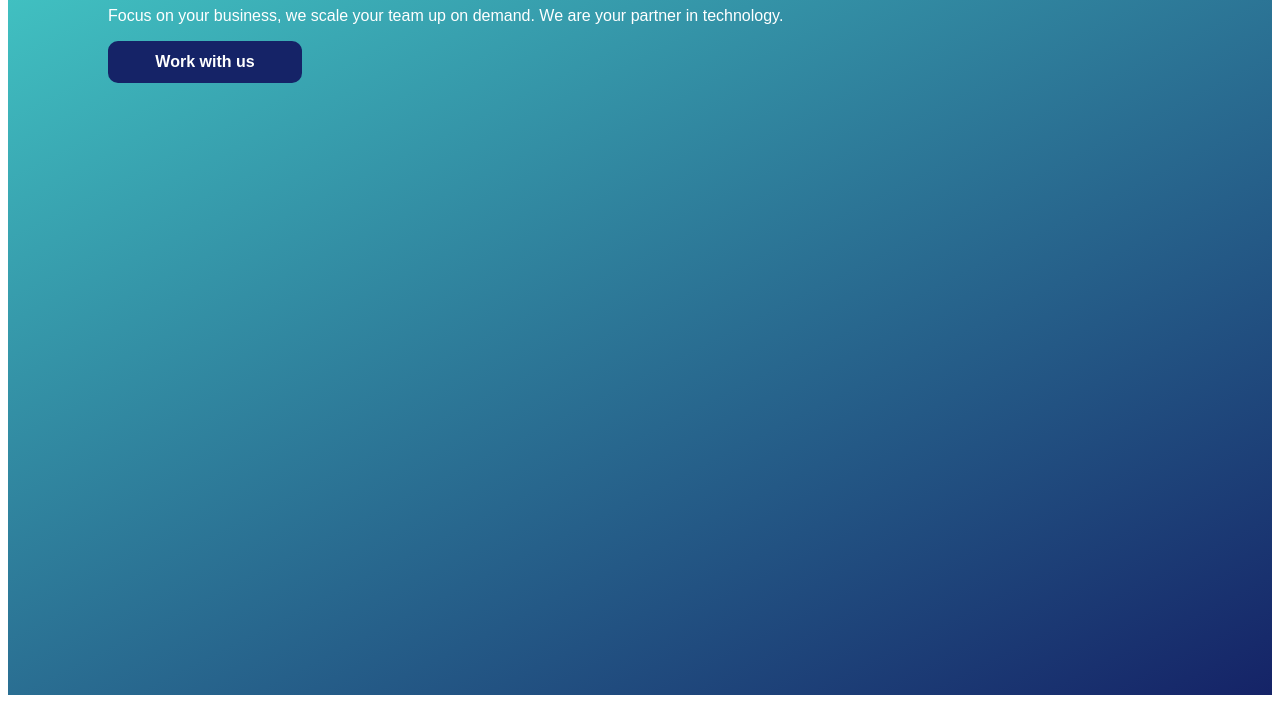
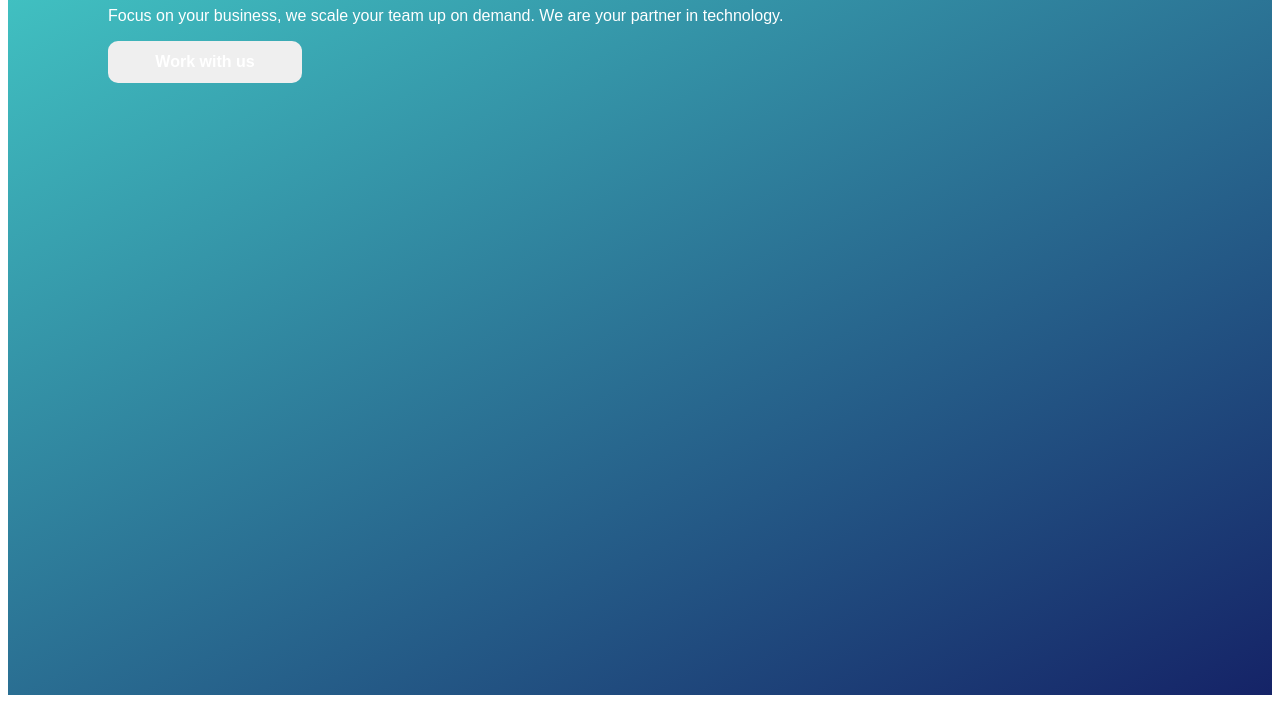
Before and after one commit to isoper/fluffy-broccoli, a Gatsby site: page / in a window 1280 px wide. Shown: the part 206-909 px from the top of the page. Built offline with nearby package versions, Linux system fonts and the light colour scheme; Gatsby itself is replaced by a stand-in of ours.

Commit message:
Change color for button

```diff
--- a/src/components/Button/index.tsx
+++ b/src/components/Button/index.tsx
@@ -30,7 +30,7 @@ const Button = styled("button")`
     }
   }};
   background-color: ${(props: ButtonStyle) =>
-    props.primary ? colors.secondary : null};
+    props.primary ? colors.accent : null};
   border-color: ${(props: ButtonStyle) =>
     props.secondary ? colors.secondary : null};
   transition: box-shadow 200ms ease, background-color 100ms ease-out;
@@ -38,9 +38,9 @@ const Button = styled("button")`
   &:hover,
   &:focus {
     background-color: ${(props: ButtonStyle) =>
-      props.primary ? colors.primaryAccent : null};
+      props.primary ? colors.accent : null};
     border-color: ${(props: ButtonStyle) =>
-      props.secondary ? colors.primaryAccent : null};
+      props.secondary ? colors.accent : null};
     outline: 0;
     box-shadow: 0 1px 5px 0 rgba(0, 0, 0, 0.2), 0 2px 2px 0 rgba(0, 0, 0, 0.14),
       0 3px 1px -2px rgba(0, 0, 0, 0.12);
```
